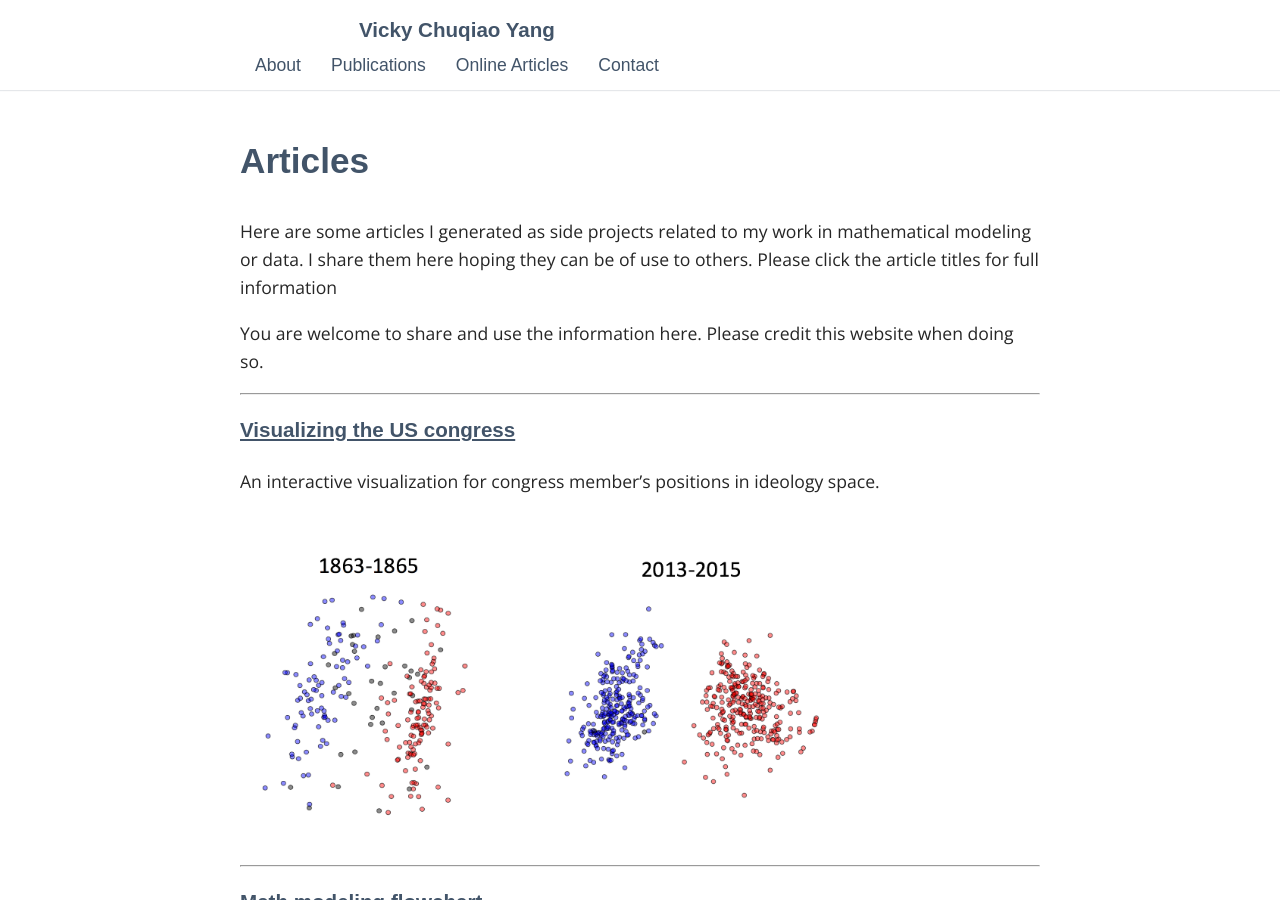
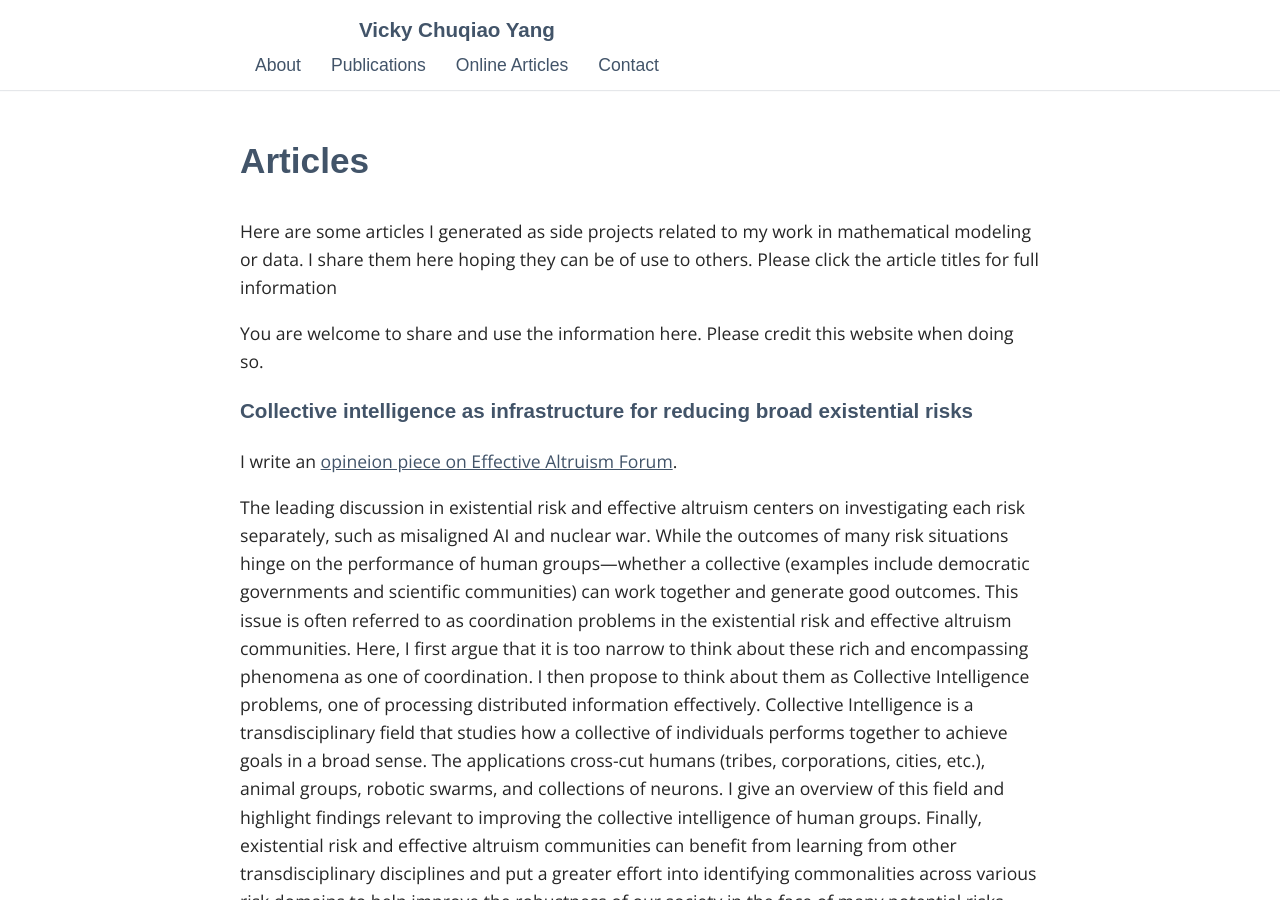
Before and after one commit to vc-yang/vc-yang.github.io, a Jekyll site: the page built from _pages/03_articles.md, in a window 1280 px wide and 900 px high. Built offline with Jekyll 4.4.1, drawn with Linux system fonts in a browser that asks for light colours; some web fonts are replaced; some of the changed text lies outside the part shown.

Commit message:
CI article

```diff
--- a/_pages/03_articles.md
+++ b/_pages/03_articles.md
@@ -10,6 +10,13 @@ permalink: /articles/
 Here are some articles I generated as side projects related to my work in mathematical modeling or data. I share them here hoping they can be of use to others. Please click the article titles for full information
 
 You are welcome to share and use the information here. Please credit this website when doing so.
+
+
+### Collective intelligence as infrastructure for reducing broad existential risks
+
+I write an [opineion piece on Effective Altruism Forum](https://forum.effectivealtruism.org/posts/nD3zzdS4XNzvv94XX/collective-intelligence-as-infrastructure-for-reducing-broad).
+
+The leading discussion in existential risk and effective altruism centers on investigating each risk separately, such as misaligned AI and nuclear war. While the outcomes of many risk situations hinge on the performance of human groups---whether a collective (examples include democratic governments and scientific communities) can work together and generate good outcomes. This issue is often referred to as coordination problems in the existential risk and effective altruism communities. Here, I first argue that it is too narrow to think about these rich and encompassing phenomena as one of coordination. I then propose to think about them as Collective Intelligence problems, one of processing distributed information effectively. Collective Intelligence is a transdisciplinary field that studies how a collective of individuals performs together to achieve goals in a broad sense. The applications cross-cut humans (tribes, corporations, cities, etc.), animal groups, robotic swarms, and collections of neurons. I give an overview of this field and highlight findings relevant to improving the collective intelligence of human groups. Finally, existential risk and effective altruism communities can benefit from learning from other transdisciplinary disciplines and put a greater effort into identifying commonalities across various risk domains to help improve the robustness of our society in the face of many potential risks.
 
 -----
 
```
